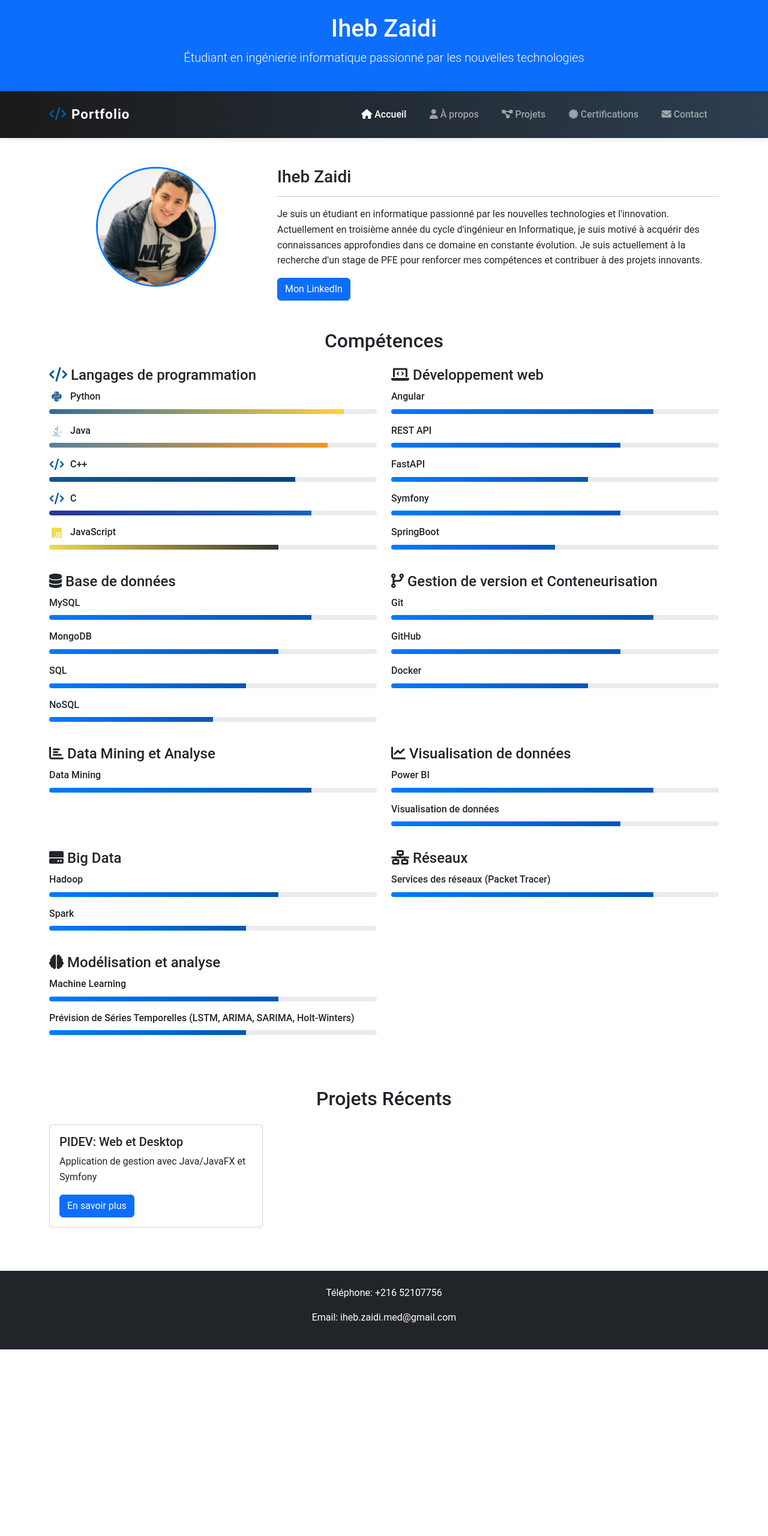
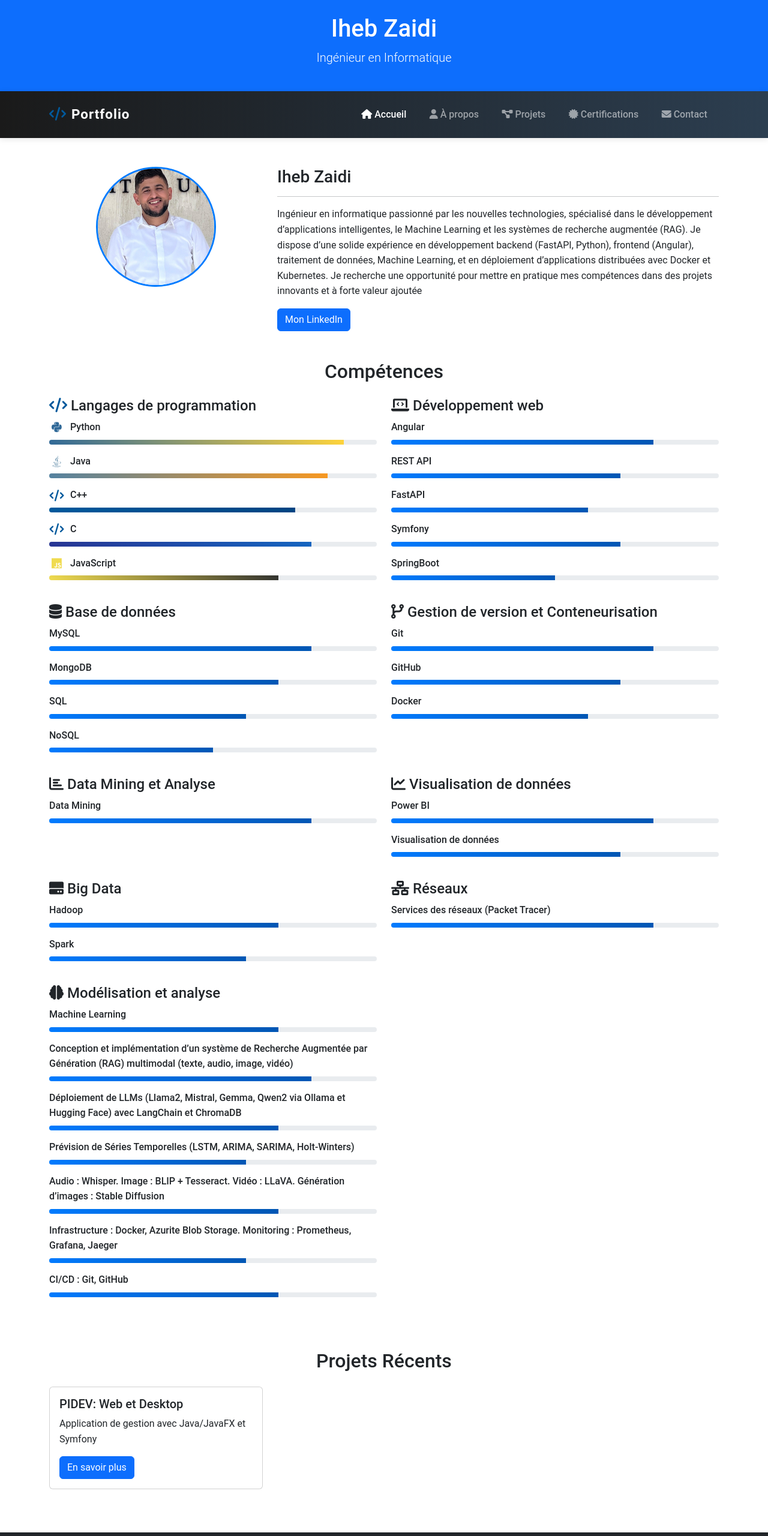
Before and after one commit to IhebZaidi/cvIheb, a plain HTML site: page index.html in a window 1280 px wide. Shown: the top 2560 px of the page at 60% size. Before the commit the page ends 2249 px from the top, so only its background shows below. Drawn offline with nearby package versions, Linux system fonts and the light colour scheme.

Commit message:
modifier Portfolio

```diff
--- a/index.html
+++ b/index.html
@@ -7,8 +7,8 @@
     <!-- Bootstrap CSS -->
     <link href="https://cdn.jsdelivr.net/npm/bootstrap@5.3.3/dist/css/bootstrap.min.css" rel="stylesheet">
     <link rel="stylesheet" href="style.css">
-    <meta name="description" content="Portfolio de Iheb Zaidi - Étudiant en ingénierie informatique spécialisé en développement web et nouvelles technologies">
-    <meta name="keywords" content="Iheb Zaidi, développeur, ingénieur informatique, portfolio, Tunisia">
+    <meta name="description" content="Portfolio de Iheb Zaidi - Ingénieur en Informatique">
+    <meta name="keywords" content="Iheb Zaidi, ingénieur en informatique, portfolio, Tunisia">
     <!-- Ajoutez Font Awesome pour de meilleurs icônes -->
     <link rel="stylesheet" href="https://cdnjs.cloudflare.com/ajax/libs/font-awesome/6.0.0/css/all.min.css">
     <script src="js/main.js" defer></script>
@@ -18,7 +18,7 @@
     <header class="bg-primary text-white text-center py-4">
         <div class="container">
             <h1>Iheb Zaidi</h1>
-            <p class="lead">Étudiant en ingénierie informatique passionné par les nouvelles technologies</p>
+            <p class="lead">Ingénieur en Informatique</p>
         </div>
     </header>
 
@@ -67,15 +67,16 @@
     <div class="container my-5">
         <div class="row">
             <div class="col-md-4 text-center">
-                <img src="image/iheb.jpeg" class="img-fluid rounded-circle mb-3 photoprofile" alt="Photo de profil">
+                <img src="image/PIC.jpg" class="img-fluid rounded-circle mb-3 photoprofile" alt="Photo de profil">
             </div>
             <div class="col-md-8">
                 <h3>Iheb Zaidi</h3>
                 <hr>
-                <p>Je suis un étudiant en informatique passionné par les nouvelles technologies et l'innovation.
-                    Actuellement en troisième année du cycle d'ingénieur en Informatique, je suis motivé à acquérir des
-                    connaissances approfondies dans ce domaine en constante évolution. Je suis actuellement à la
-                    recherche d'un stage de PFE pour renforcer mes compétences et contribuer à des projets innovants.</p>
+                <p>Ingénieur en informatique passionné par les nouvelles technologies, spécialisé dans le développement d’applications
+                    intelligentes, le Machine Learning et les systèmes de recherche augmentée (RAG). Je dispose d’une solide expérience
+                    en développement backend (FastAPI, Python), frontend (Angular), traitement de données, Machine Learning, et en
+                    déploiement d’applications distribuées avec Docker et Kubernetes. Je recherche une opportunité pour mettre en pratique
+                    mes compétences dans des projets innovants et à forte valeur ajoutée</p>
                 <a href="https://www.linkedin.com/in/iheb-zaidi-345a0a18b" target="_blank" class="btn btn-primary">Mon LinkedIn</a>
             </div>
         </div>
@@ -271,9 +272,39 @@
                     </div>
                 </div>
                 <div class="skill-item">
+                    <span>Conception et implémentation d’un système de Recherche Augmentée par Génération (RAG) multimodal (texte, audio, image, vidéo)</span>
+                    <div class="progress">
+                        <div class="progress-bar" role="progressbar" style="width: 80%" aria-valuenow="80" aria-valuemin="0" aria-valuemax="100"></div>
+                    </div>
+                </div>
+                <div class="skill-item">
+                    <span>Déploiement de LLMs (Llama2, Mistral, Gemma, Qwen2 via Ollama et Hugging Face) avec LangChain et ChromaDB</span>
+                    <div class="progress">
+                        <div class="progress-bar" role="progressbar" style="width: 70%" aria-valuenow="70" aria-valuemin="0" aria-valuemax="100"></div>
+                    </div>
+                </div>
+                <div class="skill-item">
                     <span>Prévision de Séries Temporelles (LSTM, ARIMA, SARIMA, Holt-Winters)</span>
                     <div class="progress">
                         <div class="progress-bar" role="progressbar" style="width: 60%" aria-valuenow="60" aria-valuemin="0" aria-valuemax="100"></div>
+                    </div>
+                </div>
+                <div class="skill-item">
+                    <span>Audio : Whisper. Image : BLIP + Tesseract. Vidéo : LLaVA. Génération d’images : Stable Diffusion</span>
+                    <div class="progress">
+                        <div class="progress-bar" role="progressbar" style="width: 70%" aria-valuenow="50" aria-valuemin="0" aria-valuemax="100"></div>
+                    </div>
+                </div>
+                <div class="skill-item">
+                    <span>Infrastructure : Docker, Azurite Blob Storage. Monitoring : Prometheus, Grafana, Jaeger</span>
+                    <div class="progress">
+                        <div class="progress-bar" role="progressbar" style="width: 60%" aria-valuenow="40" aria-valuemin="0" aria-valuemax="100"></div>
+                    </div>
+                </div>
+                <div class="skill-item">
+                    <span>CI/CD : Git, GitHub</span>
+                    <div class="progress">
+                        <div class="progress-bar" role="progressbar" style="width: 70%" aria-valuenow="30" aria-valuemin="0" aria-valuemax="100"></div>
                     </div>
                 </div>
             </div>
```
Also changed, not shown: pages/projetsacademique.html (+38 -0 lines), image/PIC.jpg (added).
